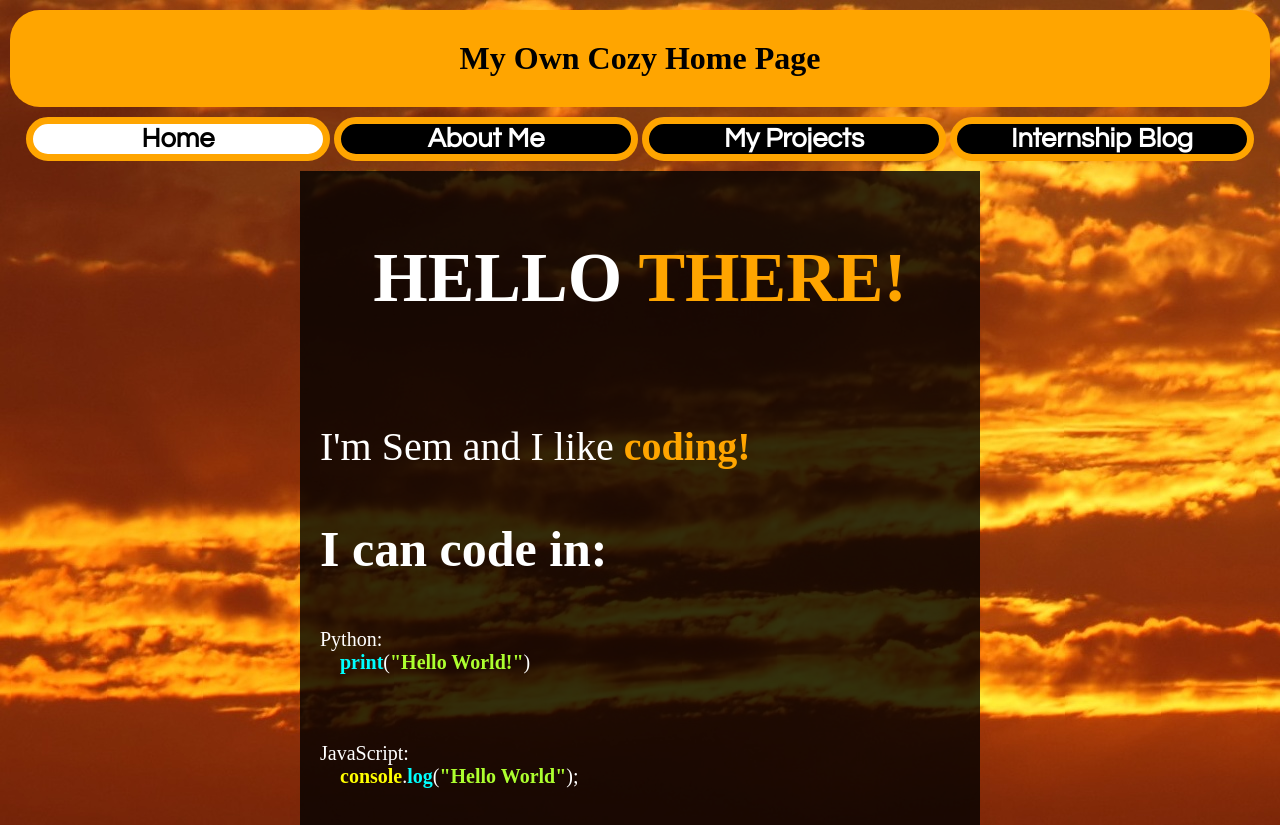
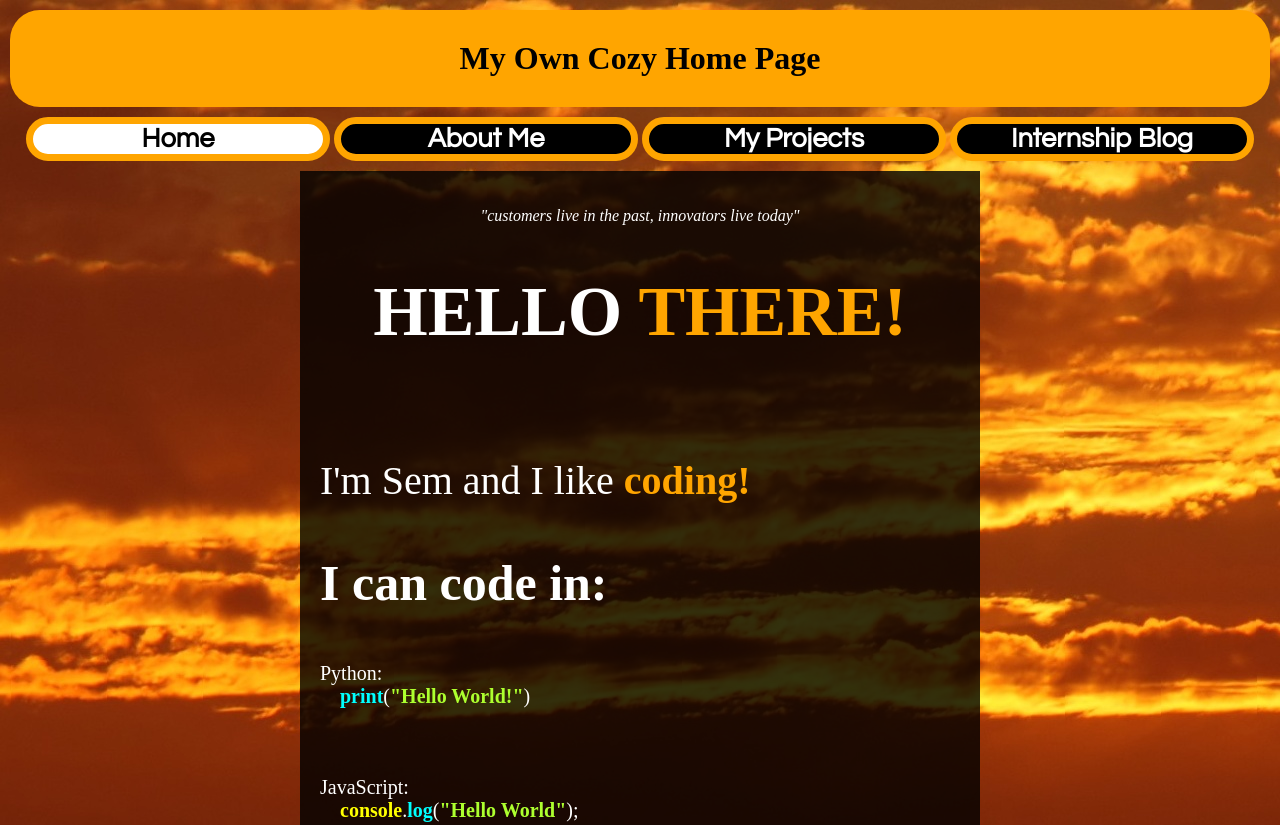
Before and after one commit to semerded/mysite, a plain HTML site: page index.html in a window 1280 px wide. Shown: the top 825 px of the page. Drawn offline with Linux system fonts and the light colour scheme.

Commit message:
chore: added quote on main page

```diff
--- a/index.html
+++ b/index.html
@@ -25,6 +25,7 @@
     </header>
     <main>
         <div id="main_container">
+<blockquote style="text-align: center;"><i>"customers live in the past, innovators live today"</i></blockquote>
             <h1 style="font-size: 70px; text-align: center;">HELLO <strong style="color: orange;">THERE!</strong></h1>
             <br>
             <p style="font-size: 40px;">I'm Sem and I like <strong style="color: orange;">coding!</strong><br></p>
```
